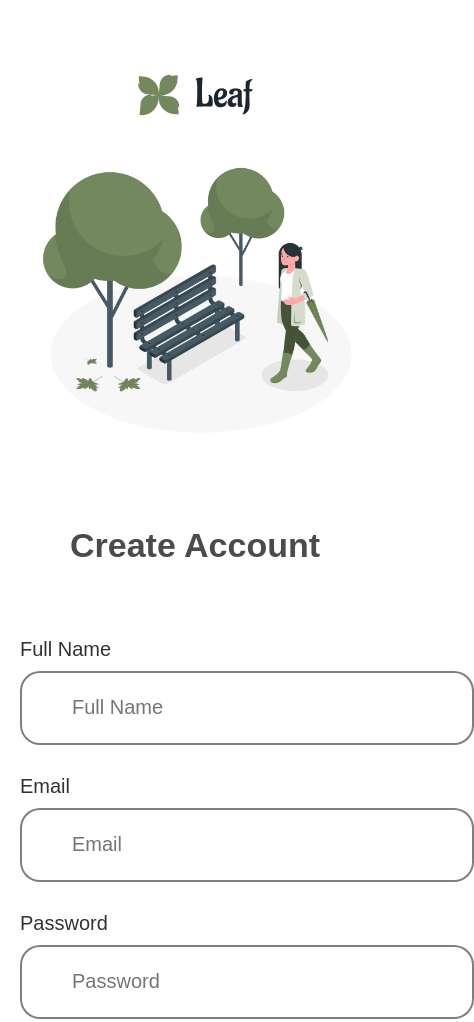
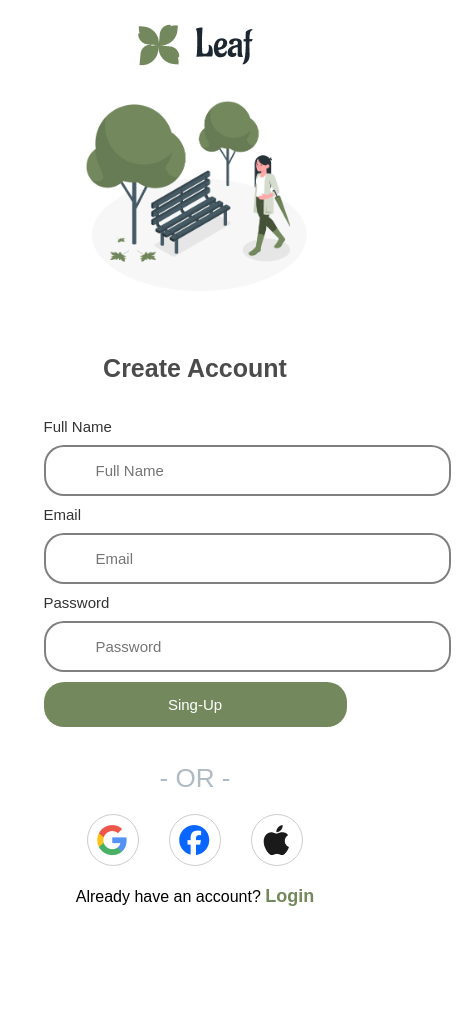
Before and after one commit to zain-here777/signup-challenge, a plain HTML site: page index.html in a window 390 px wide. Shown: the top 1022 px of the page, 474 px wide, since content can reach past the window. After the commit the page ends 947 px from the top, so only its background shows below. Drawn offline with Linux system fonts and the light colour scheme.

Commit message:
latest ui

```diff
--- a/assets/scss/style.scss
+++ b/assets/scss/style.scss
@@ -174,6 +174,15 @@ body {
 }
 
 @media (max-width: 768px) {
+  .auth-input-container {
+    label {
+      font-size: 15px;
+    }
+
+    input, input::placeholder {
+      font-size: 15px;
+    }
+  }
   .signup-left-content {
     display: none;
   }
@@ -184,4 +193,33 @@ body {
   .auth-btn, .auth-input {
     width: 100%;
   }
+  .auth-btn {
+    font-size: 15px;
+  }
+  .signup-right-content {
+    .form-header {
+      margin-top: 0px;
+      margin-bottom: 0px;
+      display: flex;
+      flex-direction: column;
+      align-items: center;
+
+      h1 {
+        font-size: 25px;
+        padding: 18px 0px;
+      }
+    }
+
+    .mob-res-img {
+      max-width: 250px;
+    }
+    form{
+      & > *{
+        margin-block-end: 10px;
+      }
+    }
+  }
+  .auth-input , .auth-btn{
+    height: 45px;
+  }
 }
```
Also changed, not shown: assets/scss/style.css, 1 other file.
